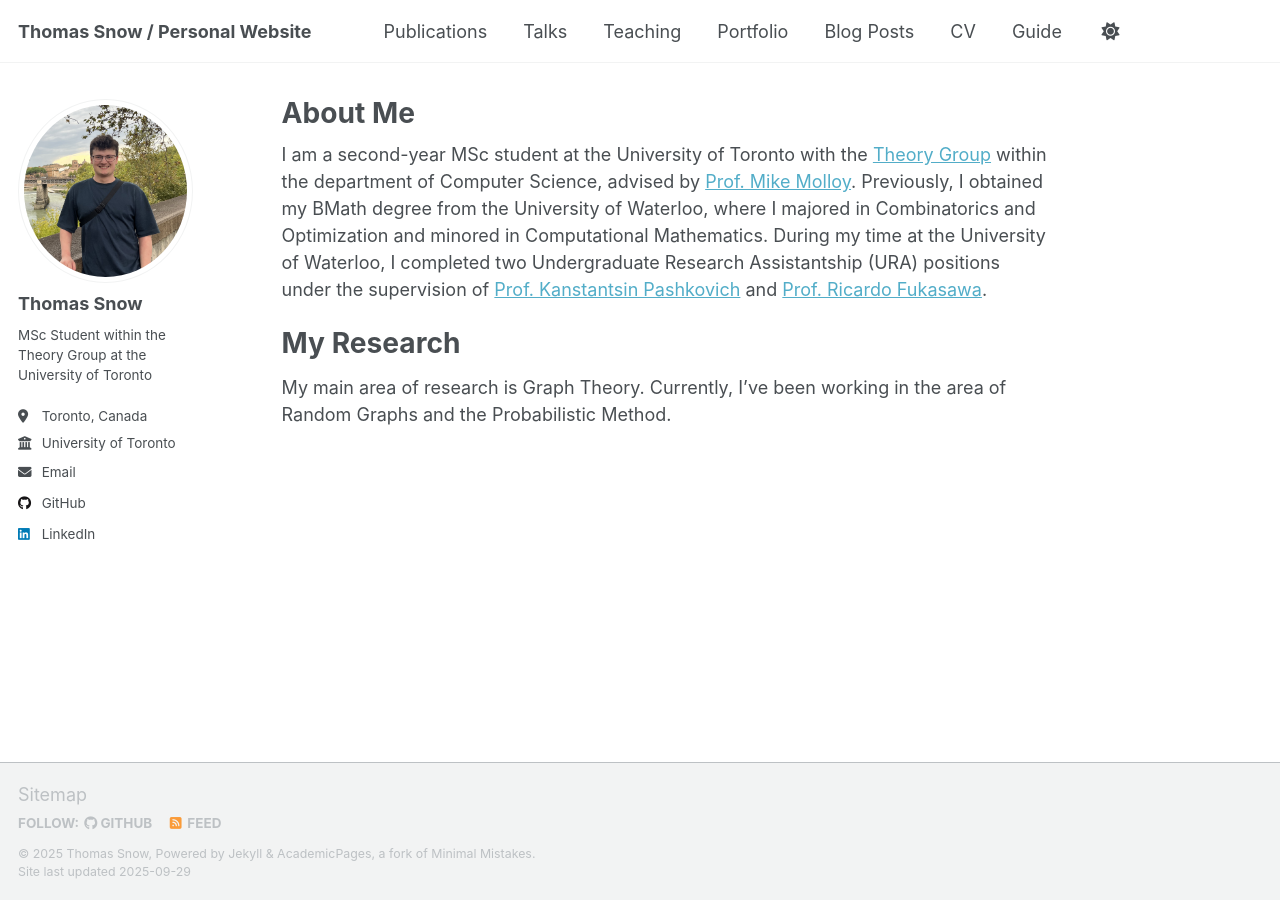
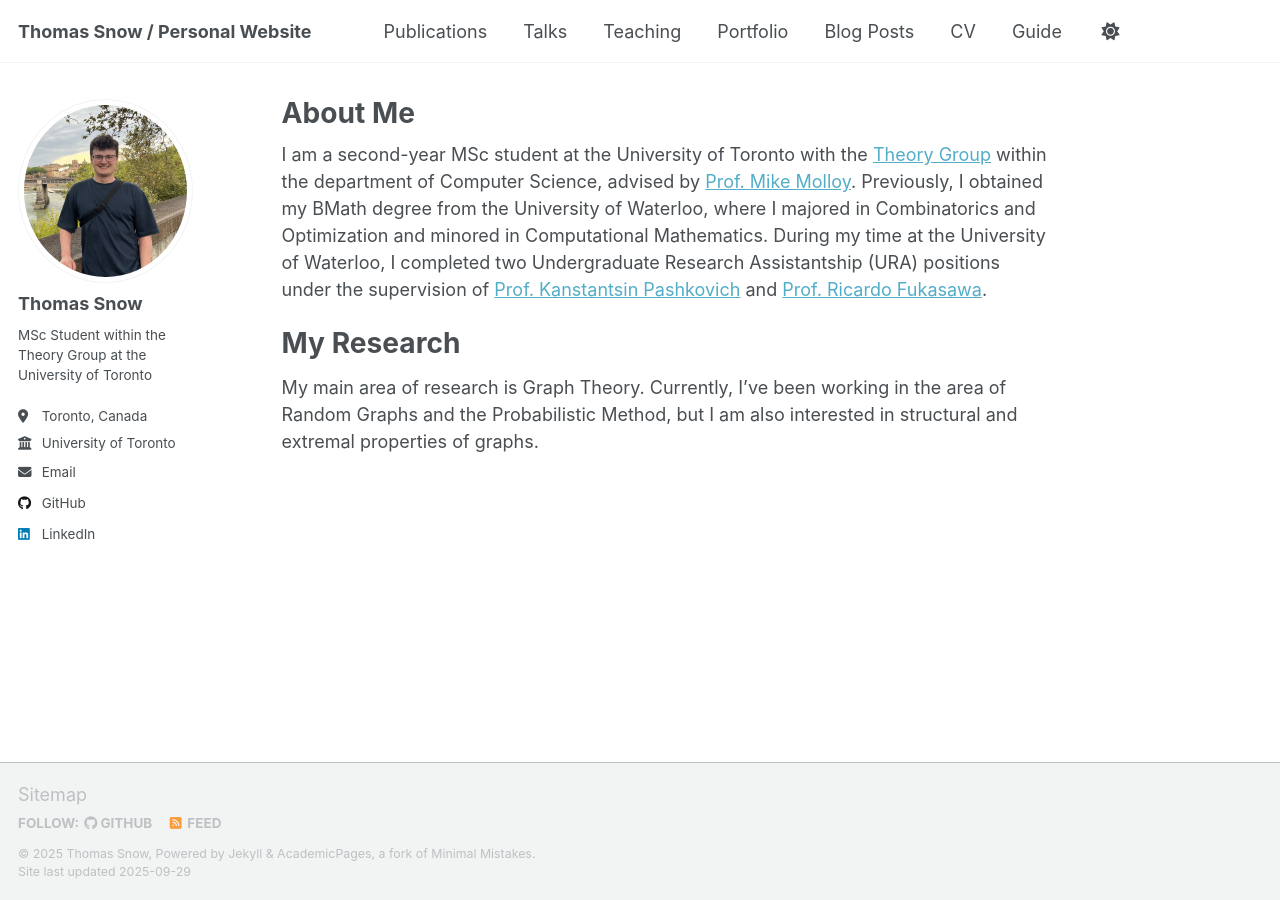
Before and after one commit to tsnowh/tsnowh.github.io, a Jekyll site: the page built from _pages/about.md, in a window 1280 px wide. Built offline with Jekyll 4.4.1, drawn with Linux system fonts in a browser that asks for light colours; a script that is not in the unit is left out.

Commit message:
Update about.md

```diff
--- a/_pages/about.md
+++ b/_pages/about.md
@@ -11,4 +11,4 @@
 
 My Research
 ======
-My main area of research is Graph Theory. Currently, I've been working in the area of Random Graphs and the Probabilistic Method.
+My main area of research is Graph Theory. Currently, I've been working in the area of Random Graphs and the Probabilistic Method, but I am also interested in structural and extremal properties of graphs.
```
